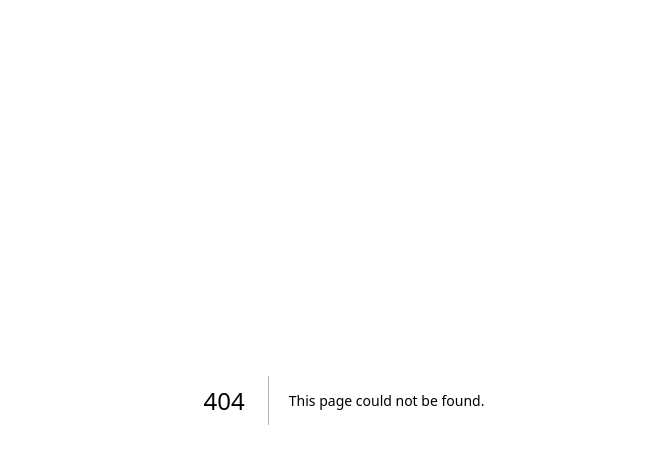
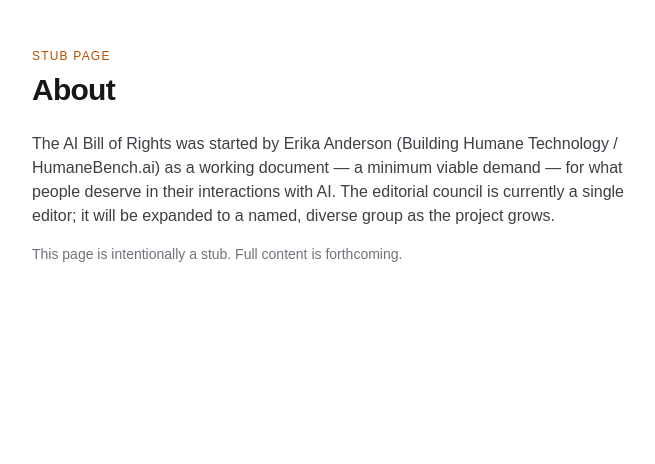
Before and after one commit to buildinghumanetech/ai-bill-of-rights, a Next.js app: page /about in a window 1280 px wide. Before the commit this address had no page. Shown: the top 464 px of the page, without its empty margins (296-951 px from the left). Built offline with nearby package versions, Linux system fonts and the light colour scheme.

Commit message:
Add About and Why stub pages

```diff
--- a/prd/branch commit updates/feat/phase-1-signable-mvp.md
+++ b/prd/branch commit updates/feat/phase-1-signable-mvp.md
@@ -1,4 +1,20 @@
 # Branch Progress: feat/phase-1-signable-mvp
+
+## Progress Update as of 2026-05-18 16:00 Pacific (Task 14)
+*(Most recent updates at top)*
+
+### Summary of changes since last update
+Task 14 complete: created About and Why stub pages. Created 2 new files: `src/app/about/page.tsx` and `src/app/why/page.tsx`. Both are async server components that render a stub-page banner with introductory copy and a note that full content is forthcoming. No new tests or dependencies required.
+
+### Detail of changes made:
+- Created `src/app/about/page.tsx`: server component exporting default `AboutPage`. Renders an `<h1>About</h1>` with stub banner, introductory text about the Bill of Rights' origin (Erika Anderson, HumaneBench.ai), editorial council status, and a note indicating full content is forthcoming.
+- Created `src/app/why/page.tsx`: server component exporting default `WhyPage`. Renders an `<h1>Why</h1>` with stub banner, introductory text about frontier AI companies making decisions without asking, and a note indicating full content is forthcoming.
+- Both pages use consistent styling: `mx-auto w-full max-w-2xl px-6 py-12` for width/spacing, amber-700/400 text for the stub label, and zinc text colors for body copy with dark-mode variants.
+
+### Potential concerns to address:
+None. Both files are straightforward stub pages with no tests required.
+
+---
 
 ## Progress Update as of 2026-05-18 14:47 Pacific (Task 13)
 *(Most recent updates at top)*
--- /dev/null
+++ b/src/app/about/page.tsx
@@ -0,0 +1,20 @@
+export default function AboutPage() {
+  return (
+    <main className="mx-auto w-full max-w-2xl px-6 py-12">
+      <p className="text-xs uppercase tracking-widest text-amber-700 dark:text-amber-400">
+        Stub page
+      </p>
+      <h1 className="mt-2 text-3xl font-semibold tracking-tight">About</h1>
+      <p className="mt-6 text-zinc-700 dark:text-zinc-300">
+        The AI Bill of Rights was started by Erika Anderson (Building Humane
+        Technology / HumaneBench.ai) as a working document — a minimum viable
+        demand — for what people deserve in their interactions with AI. The
+        editorial council is currently a single editor; it will be expanded to
+        a named, diverse group as the project grows.
+      </p>
+      <p className="mt-4 text-sm text-zinc-500">
+        This page is intentionally a stub. Full content is forthcoming.
+      </p>
+    </main>
+  );
+}
--- /dev/null
+++ b/src/app/why/page.tsx
@@ -0,0 +1,18 @@
+export default function WhyPage() {
+  return (
+    <main className="mx-auto w-full max-w-2xl px-6 py-12">
+      <p className="text-xs uppercase tracking-widest text-amber-700 dark:text-amber-400">
+        Stub page
+      </p>
+      <h1 className="mt-2 text-3xl font-semibold tracking-tight">Why</h1>
+      <p className="mt-6 text-zinc-700 dark:text-zinc-300">
+        Frontier AI companies are making decisions about our data, our
+        attention, our memory, and our emotional lives — without asking. This
+        document is an attempt to ask, and to publish the answer.
+      </p>
+      <p className="mt-4 text-sm text-zinc-500">
+        This page is intentionally a stub. Full content is forthcoming.
+      </p>
+    </main>
+  );
+}
```
